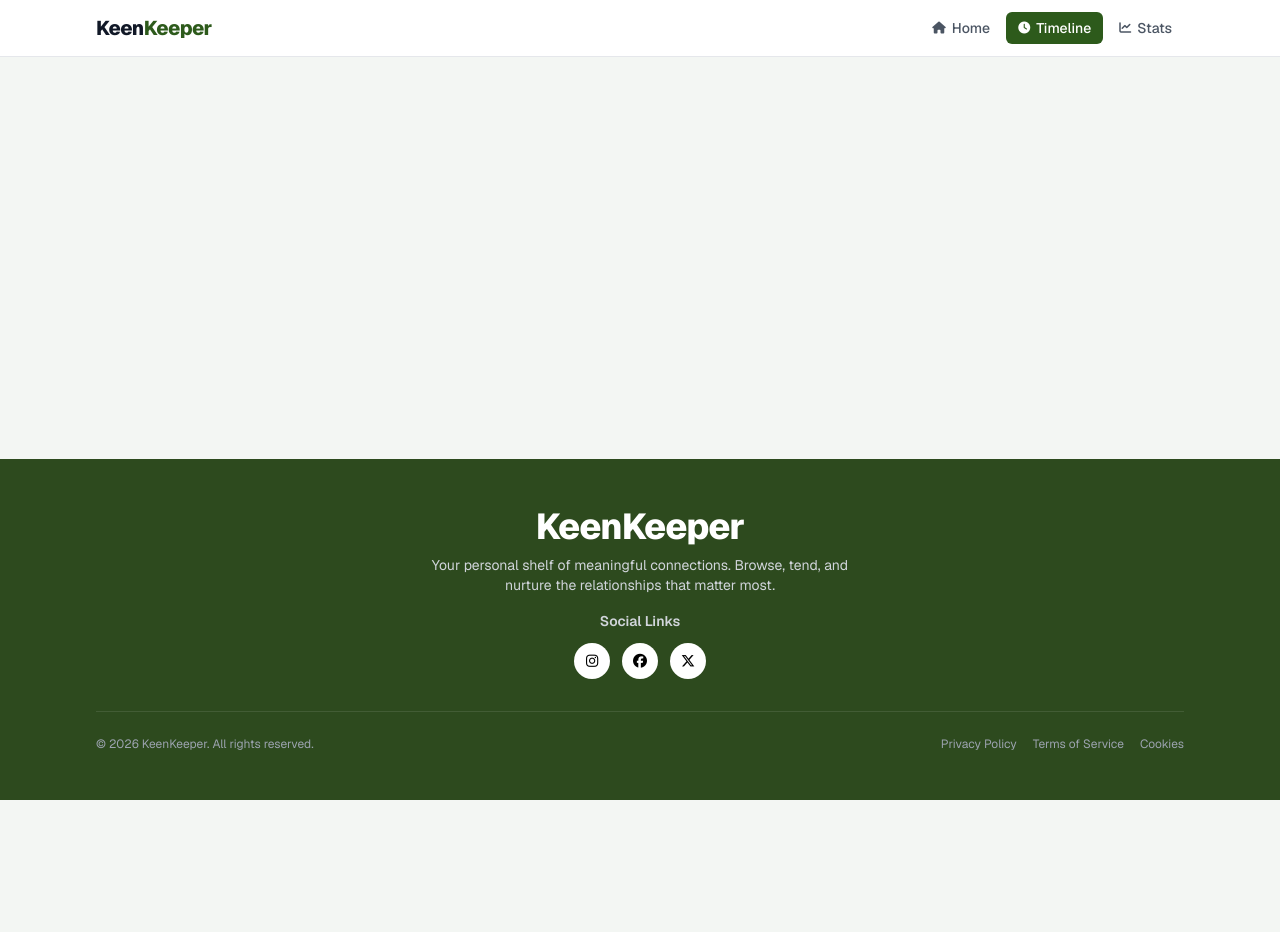
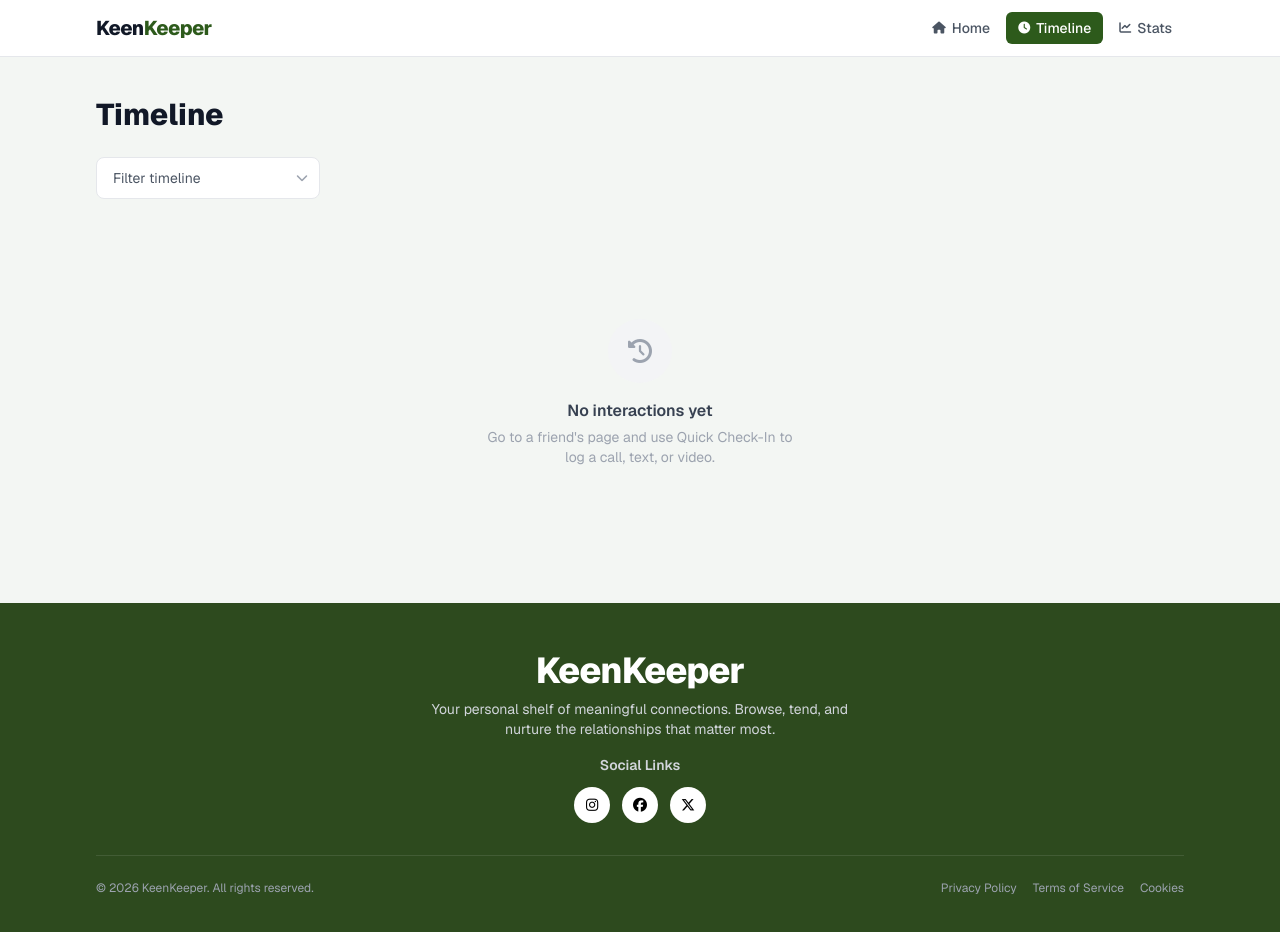
Before and after one commit to iMoloy/keen-keeper, a React (Vite) app: page /timeline in a window 1280 px wide. Shown: the top 932 px of the page. Before the commit the page ends 800 px from the top, so only its background shows below. Built offline with nearby package versions, Linux system fonts and the light colour scheme.

Commit message:
Timeline section done

```diff
--- a/src/App.jsx
+++ b/src/App.jsx
@@ -4,6 +4,7 @@ import { AppProvider } from "./context/AppContext";
 import Navbar from "./components/Navbar";
 import Footer from "./components/Footer";
 import Home from "./pages/Home";
+import Timeline from "./pages/Timeline";
 
 export default function App() {
   return (
@@ -14,6 +15,7 @@ export default function App() {
           <div className="flex-1">
             <Routes>
               <Route path="/" element={<Home />} />
+              <Route path="/timeline" element={<Timeline />} />
             </Routes>
           </div>
           <Footer />
--- /dev/null
+++ b/src/pages/Timeline.jsx
@@ -0,0 +1,123 @@
+import React, { useState } from "react";
+import { useApp } from "../context/AppContext";
+import callIcon from "../assets/call.png";
+import textIcon from "../assets/text.png";
+import videoIcon from "../assets/video.png";
+
+const typeConfig = {
+  Call: { img: callIcon, bg: "bg-gray-100" },
+  Text: { img: textIcon, bg: "bg-gray-100" },
+  Video: { img: videoIcon, bg: "bg-gray-100" },
+  Meetup: {
+    img: null,
+    bg: "bg-yellow-50",
+    icon: "fa-handshake",
+    color: "text-yellow-600",
+  },
+};
+
+function formatDate(dateStr) {
+  if (!dateStr) return "";
+  const d = new Date(dateStr);
+  return d.toLocaleDateString("en-US", {
+    month: "long",
+    day: "numeric",
+    year: "numeric",
+  });
+}
+
+export default function Timeline() {
+  const { timeline } = useApp();
+  const [filter, setFilter] = useState("All");
+
+  const filters = ["All", "Call", "Text", "Video"];
+
+  const filtered =
+    filter === "All" ? timeline : timeline.filter((t) => t.type === filter);
+
+  const sorted = [...filtered].sort(
+    (a, b) => new Date(b.date) - new Date(a.date),
+  );
+
+  return (
+    <main className="max-w-6xl mx-auto px-4 sm:px-6 lg:px-8 py-10">
+      <h1 className="text-3xl font-extrabold text-gray-900 mb-6">Timeline</h1>
+
+      <div className="mb-6">
+        <div className="relative inline-block w-56">
+          <select
+            value={filter}
+            onChange={(e) => setFilter(e.target.value)}
+            className="w-full appearance-none bg-white border border-gray-200 rounded-lg px-4 py-2.5 pr-8 text-sm text-gray-600 focus:outline-none focus:ring-2 focus:ring-[#2D5A1B] cursor-pointer"
+          >
+            <option value="All">Filter timeline</option>
+            {filters.slice(1).map((f) => (
+              <option key={f} value={f}>
+                {f}
+              </option>
+            ))}
+          </select>
+          <div className="pointer-events-none absolute inset-y-0 right-3 flex items-center">
+            <i className="fa-solid fa-chevron-down text-gray-400 text-xs"></i>
+          </div>
+        </div>
+      </div>
+
+      {sorted.length === 0 ? (
+        <div className="flex flex-col items-center justify-center py-24 text-center">
+          <div className="w-16 h-16 bg-gray-100 rounded-full flex items-center justify-center mb-4">
+            <i className="fa-solid fa-clock-rotate-left text-gray-400 text-2xl"></i>
+          </div>
+          <h3 className="text-base font-semibold text-gray-700 mb-1">
+            No interactions yet
+          </h3>
+          <p className="text-sm text-gray-400 max-w-xs">
+            {filter === "All"
+              ? "Go to a friend's page and use Quick Check-In to log a call, text, or video."
+              : `No ${filter} interactions logged yet.`}
+          </p>
+        </div>
+      ) : (
+        <div className="flex flex-col gap-2 max-w-3xl">
+          {sorted.map((entry) => {
+            const config = typeConfig[entry.type] || typeConfig["Call"];
+            return (
+              <div
+                key={entry.id}
+                className="bg-white border border-gray-100 rounded-xl px-5 py-4 flex items-center gap-4 hover:shadow-sm transition-shadow"
+              >
+                <div
+                  className={`w-10 h-10 rounded-full ${config.bg} flex items-center justify-center flex-shrink-0`}
+                >
+                  {config.img ? (
+                    <img
+                      src={config.img}
+                      alt={entry.type}
+                      className="w-5 h-5 object-contain"
+                    />
+                  ) : (
+                    <i
+                      className={`fa-solid ${config.icon} ${config.color} text-sm`}
+                    ></i>
+                  )}
+                </div>
+                <div className="flex-1 min-w-0">
+                  <p className="text-sm text-gray-800">
+                    <span className="font-bold">{entry.type}</span>
+                    <span className="text-gray-500">
+                      {" "}
+                      with {entry.friendName}
+                    </span>
+                  </p>
+                  <p className="text-xs text-gray-400 mt-0.5">
+                    {formatDate(entry.date)}
+                  </p>
+                </div>
+              </div>
+            );
+          })}
+        </div>
+      )}
+    </main>
+  );
+}
```
